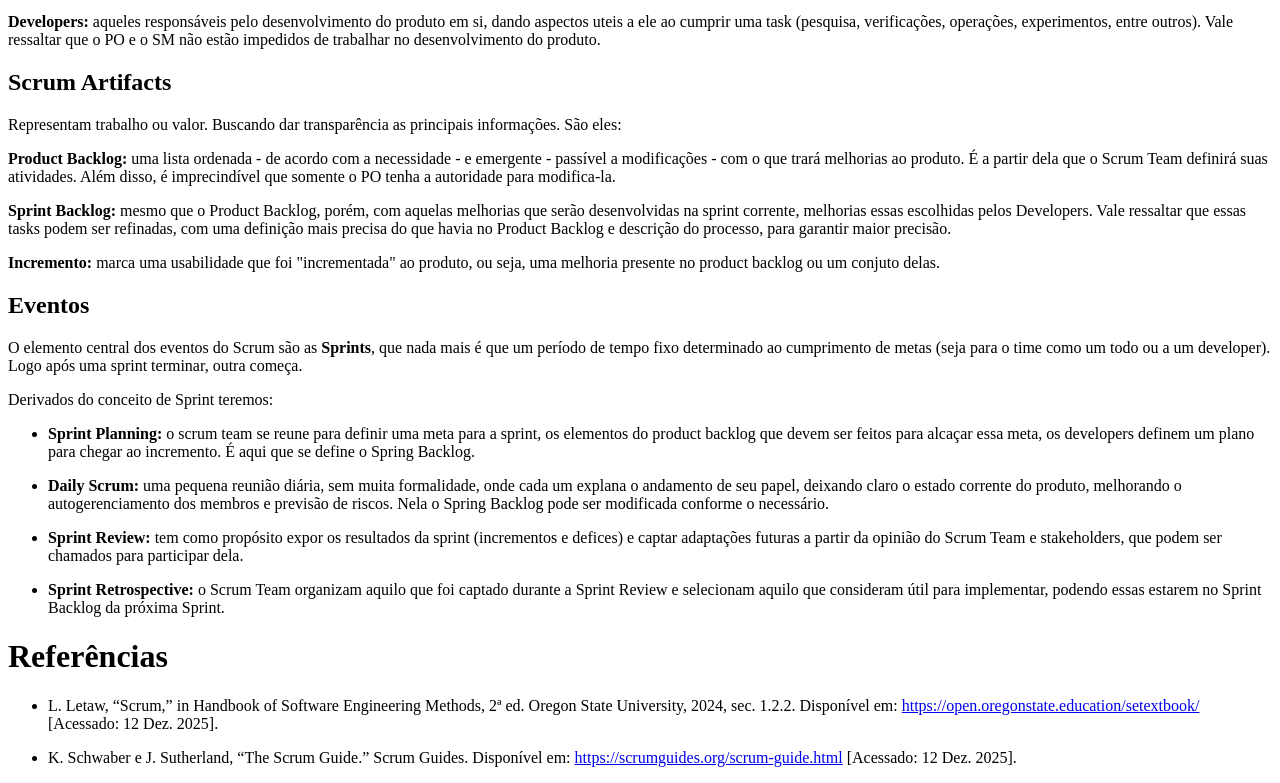
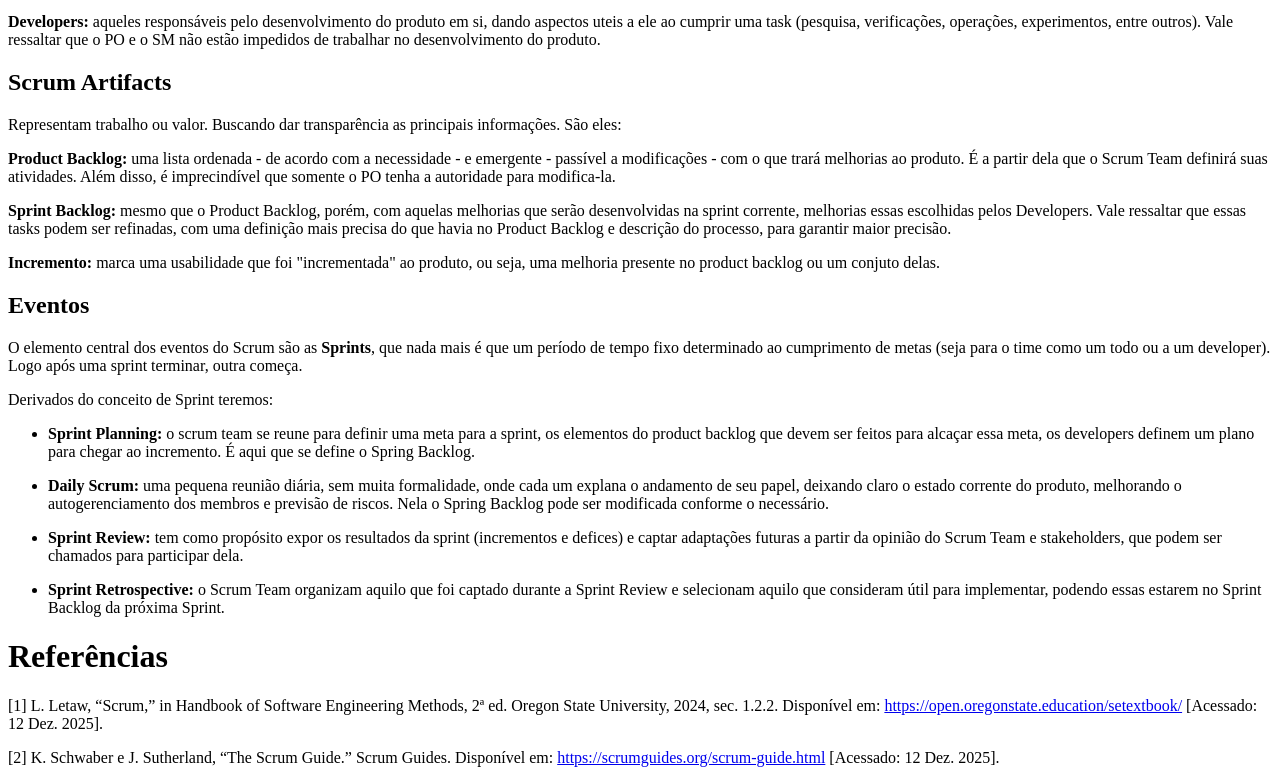
Before and after one commit to PedroVentura21/Guia_Basico-ES, a plain HTML site: page scrum.html in a window 1280 px wide. Shown: the part 705-1488 px from the top of the page. Drawn offline with Linux system fonts and the light colour scheme.

Commit message:
pequenas modificações

```diff
--- a/scrum.html
+++ b/scrum.html
@@ -48,11 +48,7 @@
         </li>
         </ul>
         <h1 class="atx" id="referencias">Referências</h1>
-        <ul>
-        <li><p>L. Letaw, “Scrum,” in Handbook of Software Engineering Methods, 2ª ed. Oregon State University, 2024, sec. 1.2.2. Disponível em: <a href="https://open.oregonstate.education/setextbook/">https://open.oregonstate.education/setextbook/</a> [Acessado: 12 Dez. 2025].</p>
-        </li>
-        <li><p>K. Schwaber e J. Sutherland, “The Scrum Guide.” Scrum Guides. Disponível em: <a href="https://scrumguides.org/scrum-guide.html">https://scrumguides.org/scrum-guide.html</a> [Acessado: 12 Dez. 2025].</p>
-        </li>
-        </ul>
+        <p>[1] L. Letaw, “Scrum,” in Handbook of Software Engineering Methods, 2ª ed. Oregon State University, 2024, sec. 1.2.2. Disponível em: <a href="https://open.oregonstate.education/setextbook/">https://open.oregonstate.education/setextbook/</a> [Acessado: 12 Dez. 2025].</p>
+        <p>[2] K. Schwaber e J. Sutherland, “The Scrum Guide.” Scrum Guides. Disponível em: <a href="https://scrumguides.org/scrum-guide.html">https://scrumguides.org/scrum-guide.html</a> [Acessado: 12 Dez. 2025].</p>
 </body>
 </html>
```
Also changed, not shown: OOeBDR.html (+1 -0 lines), designPatterns.html (+1 -0 lines), index.html (+4 -0 lines).
